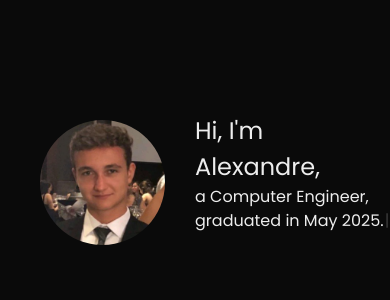
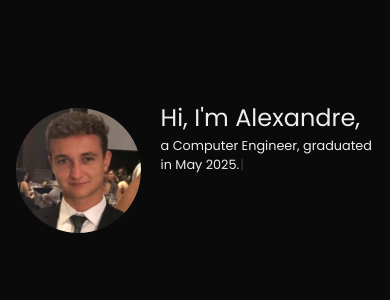
Before and after one commit to m4rmen/Portfolio, a Next.js app in the folder my-portfolio/: page / in a window 390 px wide. Shown: the top 300 px of the page. Built offline with nearby package versions, Linux system fonts and the light colour scheme.

Commit message:
mobile fix

```diff
--- a/my-portfolio/src/app/globals.css
+++ b/my-portfolio/src/app/globals.css
@@ -71,12 +71,6 @@ body::-webkit-scrollbar-thumb {
 }
 
 
-
-.intro-container i:hover {
-  cursor: pointer;
-}
-
-
 .intro-container-done {
   margin-top: 100px;
   display: grid;
@@ -102,26 +96,40 @@ body::-webkit-scrollbar-thumb {
 
 
 .profile-pic{
+  flex-shrink: 0;
   justify-self: end;
   border-radius: 50%;
   width: 200px;
   height: 200px;
   margin-top: 20px;
   margin-right: 30px;
+  animation: fadeIn 0.25s ease-in;
+
 }
 
 @media (max-width: 760px){
   .profile-pic{
     width: 125px;
     height: 125px;
+    margin-top: -20px;
+    margin-right: 20px;
+    margin-left: 10px;
+  }
+  .intro-container-done {
+    margin-top: 100px;
+    display: grid;
+    grid-template-columns: 0.7fr 1fr;
+    align-items: center;
   }
 
   .name {
     font-size: 1.5rem;
   }
 
-  .intro-text p {
+  .intro-text  {
     font-size: 0.8rem;
+    height: 160px;
+    margin-right: 4px;
   }
 
   #terra-link{
```
